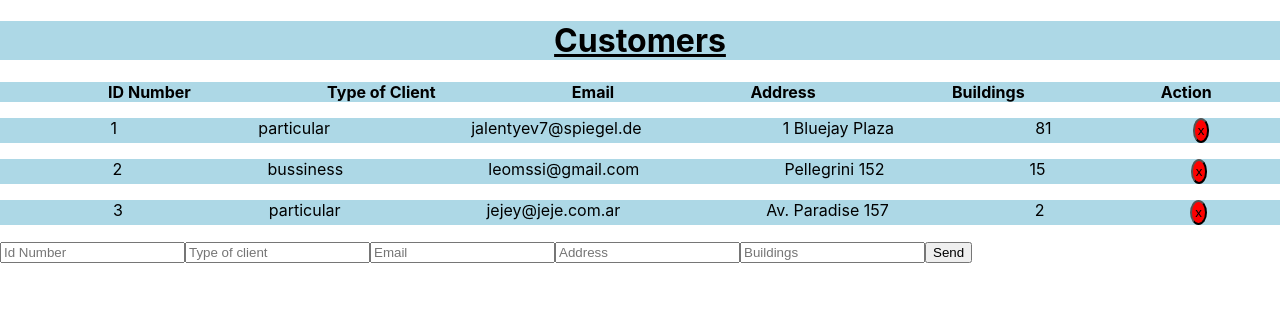
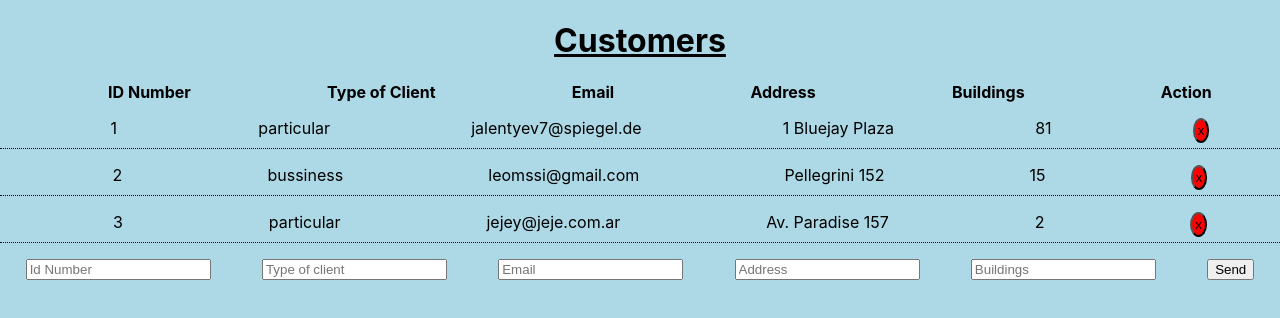
Before and after one commit to ignacioaristo/CaldAR, a React (Create React App) app: page / in a window 1280 px wide. Shown: the top 318 px of the page. Built offline with nearby package versions, Linux system fonts and the light colour scheme.

Commit message:
added some styles

```diff
--- a/src/App.css
+++ b/src/App.css
@@ -36,3 +36,7 @@
     transform: rotate(360deg);
   }
 }
+
+body {
+  background-color: lightblue;
+}
--- a/src/App.js
+++ b/src/App.js
@@ -13,7 +13,6 @@ class App extends Component {
   }
 
   // Add Customer
-
   addCustomer = ({id, type, email, address, buildings}) => {
     const newCustomer = {
       id: 5,
--- a/src/components/AddCustomer.js
+++ b/src/components/AddCustomer.js
@@ -29,7 +29,7 @@ export class AddCustomer extends Component {
 
     render() {
         return (
-            <form onSubmit={this.onSubmit}>
+            <form onSubmit={this.onSubmit} style={formStyle}>
                 <input type='number' name='id' placeholder='Id Number' value={this.state.id} onChange={this.onChange}/>
                 <input type='text' name='type' placeholder='Type of client' value={this.state.type} onChange={this.onChange}/>
                 <input type='email' name='email' placeholder='Email' value={this.state.email} onChange={this.onChange}/>
@@ -41,4 +41,12 @@ export class AddCustomer extends Component {
     }
 }
 
+const formStyle = {
+    display: 'flex',
+    flexDirection: 'row',
+    justifyContent: 'space-around',
+    flexWrap: 'wrap'
+}
+
+
 export default AddCustomer
--- a/src/components/CustomersItem.js
+++ b/src/components/CustomersItem.js
@@ -8,8 +8,10 @@ export class CustomersItem extends Component {
         display: 'flex',
         flexDirection: 'row',
         justifyContent: 'space-around',
+        paddingBottom: '5px',
         listStyle:'none',
         backgroundColor:'lightblue',
+        borderBottom: '1px dotted black'
         }
     }
 
--- a/src/index.css
+++ b/src/index.css
@@ -11,3 +11,7 @@ code {
   font-family: source-code-pro, Menlo, Monaco, Consolas, 'Courier New',
     monospace;
 }
+
+body {
+  background-color: lightblue;
+}
```
Also changed, not shown: 1 other file (tests, documents, lock files or other folders).
